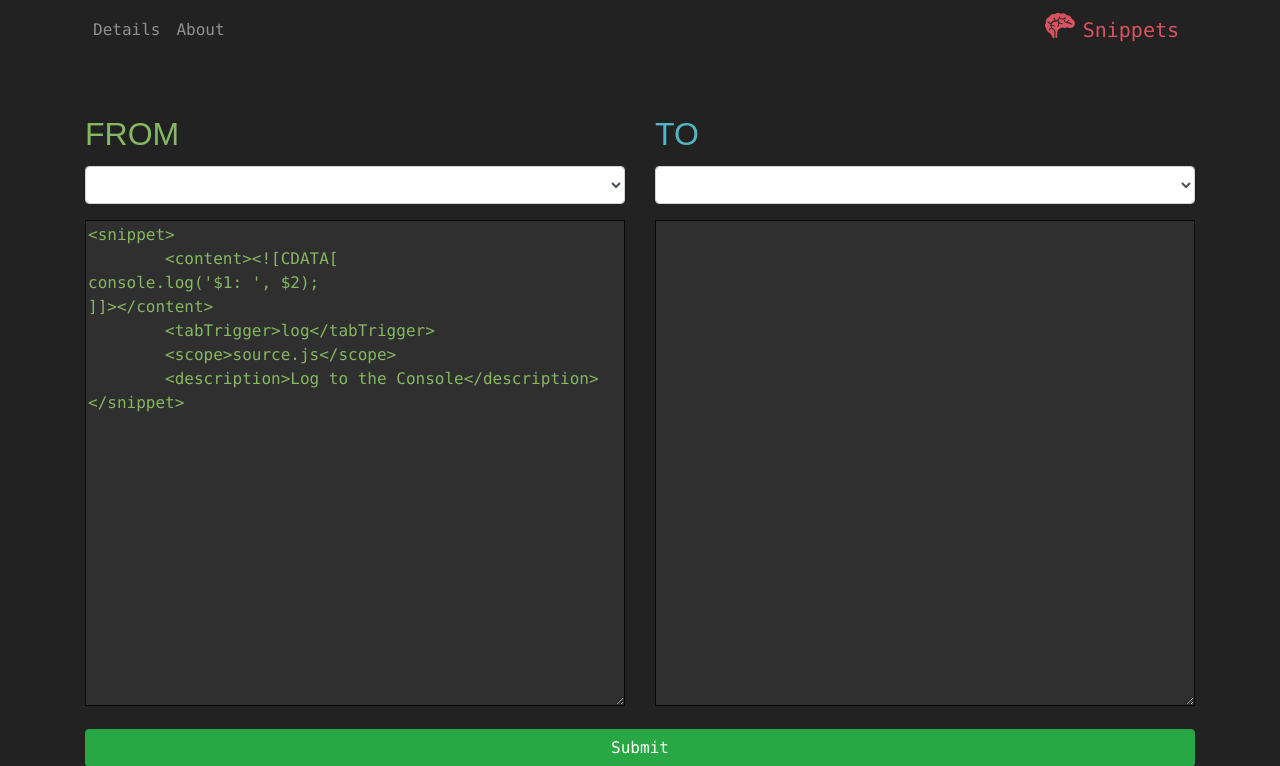
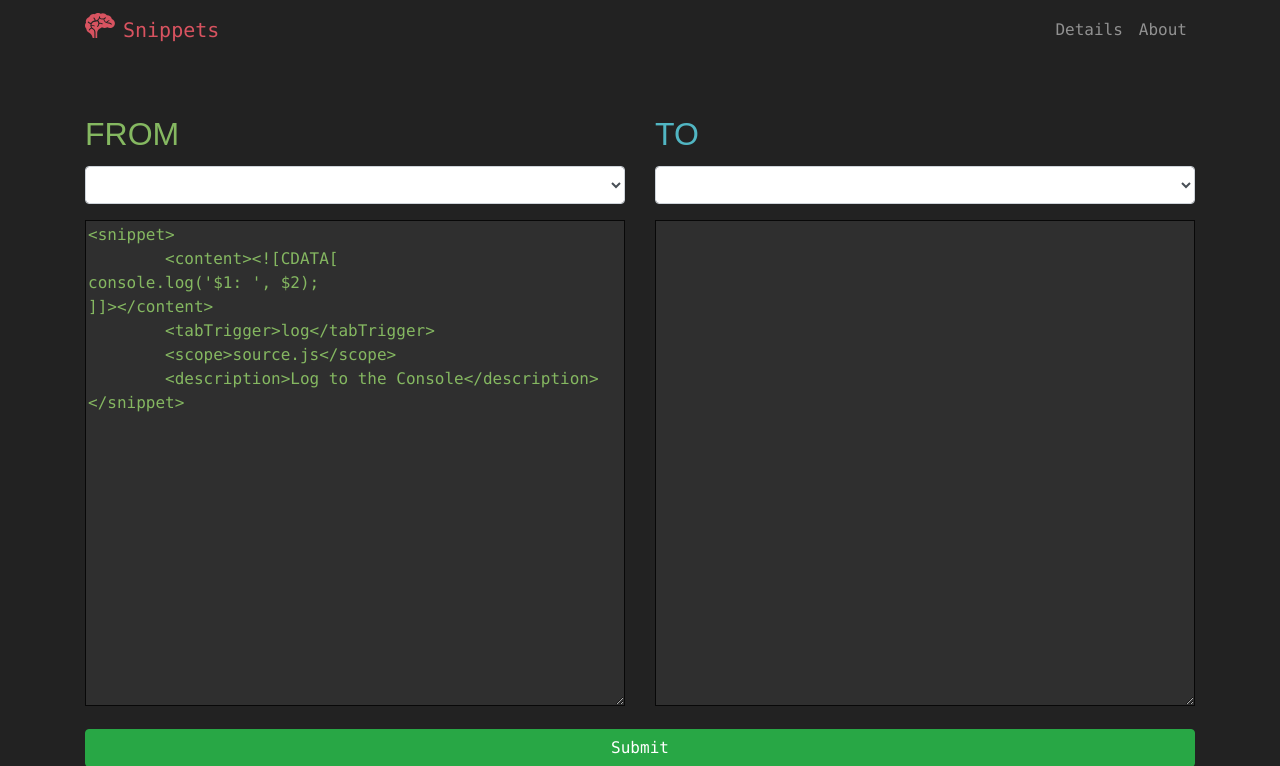
Before and after one commit to Brandon225/snippet_converter, a PHP site: page / in a window 1280 px wide. Shown: the top 766 px of the page. Run offline with PHP 8.4, Linux system fonts and the light colour scheme; style sheets or scripts are compiled from the project's sources; some libraries are stand-ins or nearby versions.

Commit message:
Fixed navbar order issue.

```diff
--- a/about.html
+++ b/about.html
@@ -44,12 +44,12 @@
 
     <nav class="navbar navbar-expand-lg navbar-dark back-black fixed-top" role="navigation">
         <div class="container">
-            <a class="navbar-brand active order-1" href="index.html">Snippets</a>
+            <a class="navbar-brand active" href="index.html">Snippets</a>
             <button class="navbar-toggler" type="button" data-toggle="collapse" data-target="#nav-collapse" aria-controls="navbarNavAltMarkup" aria-expanded="false" aria-label="Toggle navigation">
                 <span class="navbar-toggler-icon"></span>
             </button>
             <div class="collapse navbar-collapse" id="nav-collapse">
-                <div class="navbar-nav">
+                <div class="navbar-nav ml-auto">
                     <a class="nav-item nav-link" href="details.html">Details</a>
                     <a class="nav-item nav-link active" href="about.html">About</a>
                 </div>
--- a/css/main.scss
+++ b/css/main.scss
@@ -121,23 +121,9 @@
 {
     z-index: 1;
 
-    .navbar-right a
-    {
-        // -webkit-transition: all 200ms linear;
-        // -moz-transition: all 200ms linear;
-        // -o-transition: all 200ms linear;
-        // -ms-transition: all 200ms linear;
-        // transition: all 200ms linear;
-    }
     .navbar-right a:hover
     {
         color: $yellow!important;
-
-        // -webkit-transition: all 200ms linear;
-        // -moz-transition: all 200ms linear;
-        // -o-transition: all 200ms linear;
-        // -ms-transition: all 200ms linear;
-        // transition: all 200ms linear;
     }
 
     li.active a
@@ -191,11 +177,6 @@
     .navbar-brand.active
     {
         color: $red;
-        // -webkit-transition: all 200ms linear;
-        // -moz-transition: all 200ms linear;
-        // -o-transition: all 200ms linear;
-        // -ms-transition: all 200ms linear;
-        // transition: all 200ms linear;
         &::before
         {
             content: url(../img/logo_high.svg);
@@ -205,11 +186,6 @@
         &:hover
         {
             color: $ltgrey!important;
-            // -webkit-transition: all 200ms linear;
-            // -moz-transition: all 200ms linear;
-            // -o-transition: all 200ms linear;
-            // -ms-transition: all 200ms linear;
-            // transition: all 200ms linear;
             &::before
             {
                 content: url(../img/logo.svg);
--- a/details.html
+++ b/details.html
@@ -45,12 +45,12 @@
 
     <nav class="navbar navbar-expand-lg navbar-dark back-black fixed-top" role="navigation">
         <div class="container">
-            <a class="navbar-brand active order-1" href="index.html">Snippets</a>
+            <a class="navbar-brand active" href="index.html">Snippets</a>
             <button class="navbar-toggler" type="button" data-toggle="collapse" data-target="#nav-collapse" aria-controls="navbarNavAltMarkup" aria-expanded="false" aria-label="Toggle navigation">
                 <span class="navbar-toggler-icon"></span>
             </button>
             <div class="collapse navbar-collapse" id="nav-collapse">
-                <div class="navbar-nav">
+                <div class="navbar-nav ml-auto">
                     <a class="nav-item nav-link active" href="details.html">Details</a>
                     <a class="nav-item nav-link" href="about.html">About</a>
                 </div>
--- a/index.html
+++ b/index.html
@@ -48,12 +48,12 @@
 
         <nav class="navbar navbar-expand-lg navbar-dark back-black fixed-top" role="navigation">
             <div class="container">
-                <a class="navbar-brand active order-1" href="index.html">Snippets</a>
+                <a class="navbar-brand active" href="index.html">Snippets</a>
                 <button class="navbar-toggler" type="button" data-toggle="collapse" data-target="#nav-collapse" aria-controls="navbarNavAltMarkup" aria-expanded="false" aria-label="Toggle navigation">
                     <span class="navbar-toggler-icon"></span>
                 </button>
                 <div class="collapse navbar-collapse" id="nav-collapse">
-                    <div class="navbar-nav">
+                    <div class="navbar-nav ml-auto">
                         <a class="nav-item nav-link" href="details.html">Details</a>
                         <a class="nav-item nav-link" href="about.html">About</a>
                     </div>
```
